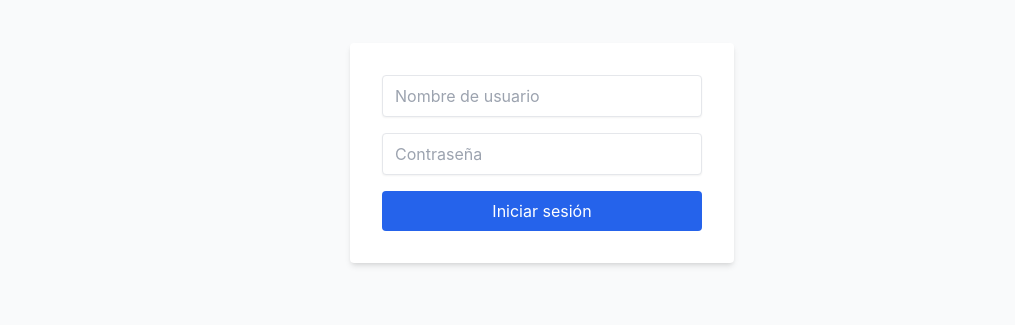
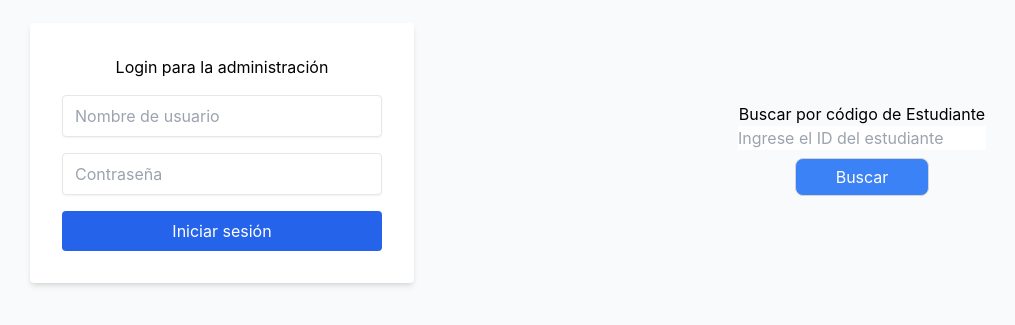
Before and after one commit to AnthonyN97/InsEducativaFrontV2, a React (Create React App) app: page /cursos in a window 1280 px wide. Shown: the part 247-572 px from the top of the page, without its empty margins (98-1113 px from the left). Built offline with nearby package versions, Linux system fonts and the light colour scheme.

Commit message:
agregando al inicio una seccion para consulta de los padres

```diff
--- a/src/App.tsx
+++ b/src/App.tsx
@@ -3,6 +3,7 @@ import EstudiantesPage from './pages/EstudiantesPage';
 import NotasPage from './pages/NotasPage';
 import PromediosPage from './pages/PromediosPages';
 import CursosPage from './pages/CursosPage';
+import BuscarNotasPorPadres from './components/BuscarNotasPorPadres';
 import { ToastContainer } from 'react-toastify';
 import Header from './components/Header'; // Asegúrate de importar tu componente Header
 import { useEffect, useState } from 'react';
@@ -19,7 +20,7 @@ function App() {
 
   return (
     <>
-    {isAuthenticated ? (
+      {isAuthenticated ? (
         <Router>
           <Header />
           <Routes>
@@ -28,10 +29,17 @@ function App() {
             <Route path="/promedios" element={<PromediosPage />} />
             <Route path="/cursos" element={<CursosPage />} />
           </Routes>
-          <ToastContainer/>
+          <ToastContainer />
         </Router>
       ) : (
-        <LoginPage onLogin={() => setIsAuthenticated(true)} />
+        <div className='flex flex-row bg-gray-50'>
+          <div className='basis-1/2'>
+            <LoginPage onLogin={() => setIsAuthenticated(true)} />
+          </div>
+          <div className='basis-1/2'>
+            <BuscarNotasPorPadres />
+          </div>
+        </div>
       )}
 
     </>
--- /dev/null
+++ b/src/components/BuscarNotasPorPadres.tsx
@@ -0,0 +1,47 @@
+import { useState } from 'react';
+import Formulario from './Formulario';
+import MostrarNotasPadres from './MostrarNotasPadres';
+import { NotaPromIDService} from '../services/NotaPromIDApi';
+import { DatosEstudiante } from '../types/BusquedaDatosEstudiante';
+
+
+const BuscarNotasPorPadres = () => {
+    const [studentId, setStudentId] = useState('');
+    const [datos, setDatos] = useState<DatosEstudiante | null>(null);
+    const [open, setOpen] = useState<boolean>(false);
+    const [error, setError] = useState<string | null>(null);
+
+    const handleSearch = async (ID: string) => {
+        setError(null); // Reset error state
+        const data = await NotaPromIDService.postPromedioById(studentId);
+        if (data) {
+            setDatos(data)
+            setOpen(true);
+        } else {
+            setError('No se encontraron datos para el ID proporcionado.');
+        }
+    };
+
+    return (
+        <div className='flex items-center justify-center min-h-screen flex flex-col'>
+            <h2>Buscar por código de Estudiante</h2>
+            <input
+                type="text"
+                value={studentId}
+                onChange={e => setStudentId(e.target.value)}
+                placeholder="Ingrese el ID del estudiante"
+            />
+            <button
+                className="border border-neutral-300 rounded-lg py-1.5 px-10 my-2 bg-blue-500 hover:bg-blue-600 text-white"
+                onClick={() => handleSearch(studentId)}
+            >
+                Buscar
+            </button>
+            <Formulario open={open} onClose={() => setOpen(false)} >
+                <MostrarNotasPadres open={open} onClose={() => setOpen(false)} datosEstudianteNotasProm={datos}/>
+            </Formulario>
+        </div>
+    );
+};
+
+export default BuscarNotasPorPadres;
--- /dev/null
+++ b/src/components/MostrarNotasPadres.tsx
@@ -0,0 +1,43 @@
+import { DatosEstudiante } from "../types/BusquedaDatosEstudiante";
+
+type propTypes = {
+    open: boolean;
+    onClose: () => void;
+    datosEstudianteNotasProm: DatosEstudiante | null;
+};
+
+const MostrarNotasPadres: React.FC<propTypes> = ({ onClose, datosEstudianteNotasProm })=> {
+    return (
+        <div className="p-4">
+            <h3 className="text-xl font-bold mb-4">Datos del Estudiante</h3>
+            <p className="mb-4">Nombre: {datosEstudianteNotasProm?.estudiante}</p>
+            <div className="grid grid-cols-2 gap-4">
+                <div className="overflow-y-auto max-h-64 p-4 border rounded">
+                    <h4 className="text-lg font-semibold mb-2">Notas</h4>
+                    <ul>
+                        {datosEstudianteNotasProm?.notas.map((nota, index) => (
+                            <li key={index} className="mb-2">
+                                <strong>Curso:</strong> {nota.curso} <br />
+                                <strong>Nota:</strong> {nota.nota} <br />
+                                <strong>Porcentaje:</strong> {nota.porcentaje}%
+                            </li>
+                        ))}
+                    </ul>
+                </div>
+                <div className="overflow-y-auto max-h-64 p-4 border rounded">
+                    <h4 className="text-lg font-semibold mb-2">Promedios</h4>
+                    <ul>
+                        {datosEstudianteNotasProm?.promedios.map((promedio, index) => (
+                            <li key={index} className="mb-2">
+                                <strong>Curso:</strong> {promedio.curso} <br />
+                                <strong>Promedio:</strong> {promedio.promedio}
+                            </li>
+                        ))}
+                    </ul>
+                </div>
+            </div>
+        </div>
+    );
+};
+
+export default MostrarNotasPadres;
--- a/src/pages/LoginPage.tsx
+++ b/src/pages/LoginPage.tsx
@@ -37,8 +37,9 @@ interface LoginPageProps {
     };
 
     return (
-        <div className="flex items-center justify-center min-h-screen bg-gray-50">
+        <div className="flex items-center justify-center min-h-screen">
         <form onSubmit={handleSubmit} className="w-full max-w-sm p-8 space-y-4 bg-white rounded shadow-md">
+          <p className="text-center">Login para la administración</p>
           <input type="text" value={username} onChange={(e) => setUsername(e.target.value)} placeholder="Nombre de usuario" required className="w-full px-3 py-2 text-gray-700 border rounded shadow-sm focus:outline-none focus:ring-2 focus:ring-blue-600" />
           <input type="password" value={password} onChange={(e) => setPassword(e.target.value)} placeholder="Contraseña" required className="w-full px-3 py-2 text-gray-700 border rounded shadow-sm focus:outline-none focus:ring-2 focus:ring-blue-600" />
           <button type="submit" className="w-full px-3 py-2 text-white bg-blue-600 rounded hover:bg-blue-700 focus:outline-none focus:ring-2 focus:ring-blue-600 focus:ring-opacity-50">Iniciar sesión</button>
--- /dev/null
+++ b/src/services/NotaPromIDApi.ts
@@ -0,0 +1,15 @@
+import axios from 'axios';
+import { api, API_URL } from './api';
+import { DatosEstudiante } from '../types/BusquedaDatosEstudiante';
+
+export class NotaPromIDService {
+  public static async postPromedioById(studentId: string): Promise<DatosEstudiante| null> {
+    try {
+      const response = await axios.post(`${API_URL}/notaPromId`, { id_estudiante: studentId });
+      return response.data as DatosEstudiante;
+    } catch (error) {
+      console.warn("Hubo un problema: ", error);
+      return null;
+    }
+  }
+}
--- a/src/services/PromediosApi.ts
+++ b/src/services/PromediosApi.ts
@@ -1,11 +1,10 @@
-import { Promedios } from '../types/Promedios';
 import { api, API_URL } from './api';
 
 export class PromedioService {
-  public static async getPromedio(): Promise<Promedios[]> {
+  public static async getPromedio(): Promise<[]> {
     try {
       const response = await api.get(`${API_URL}/promeEst`);
-      return response.data as Promedios[];
+      return response.data as [];
     } catch (error) {
       console.warn("Hubo un problema: ", error);
       return [];
--- /dev/null
+++ b/src/types/BusquedaDatosEstudiante.ts
@@ -0,0 +1,16 @@
+export interface Nota {
+    curso: string;
+    nota: number;
+    porcentaje: number;
+};
+
+export interface Promedio {
+    curso: string;
+    promedio: number;
+};
+
+export interface DatosEstudiante {
+    estudiante: string;
+    notas: Nota[];
+    promedios: Promedio[];
+};
```
